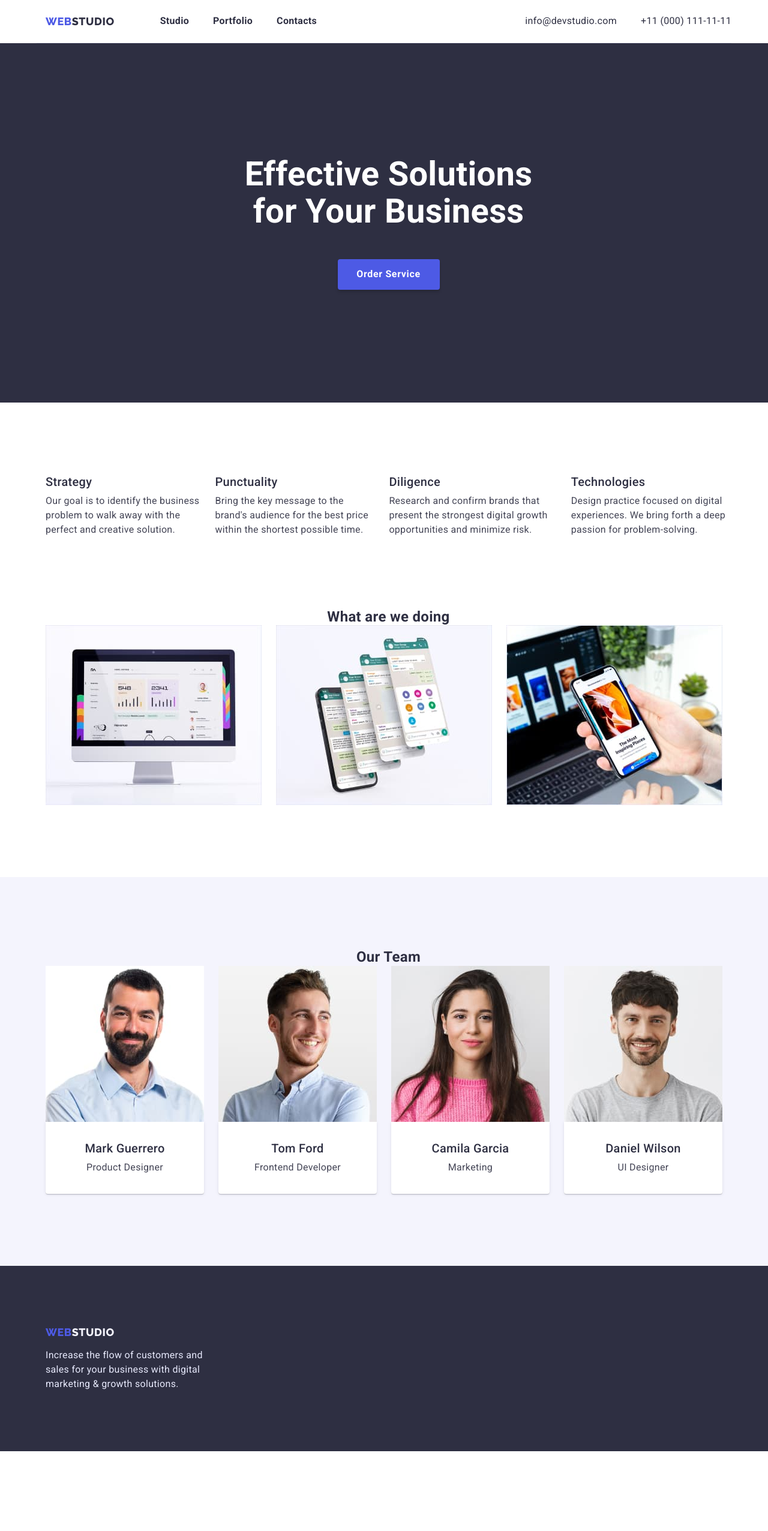
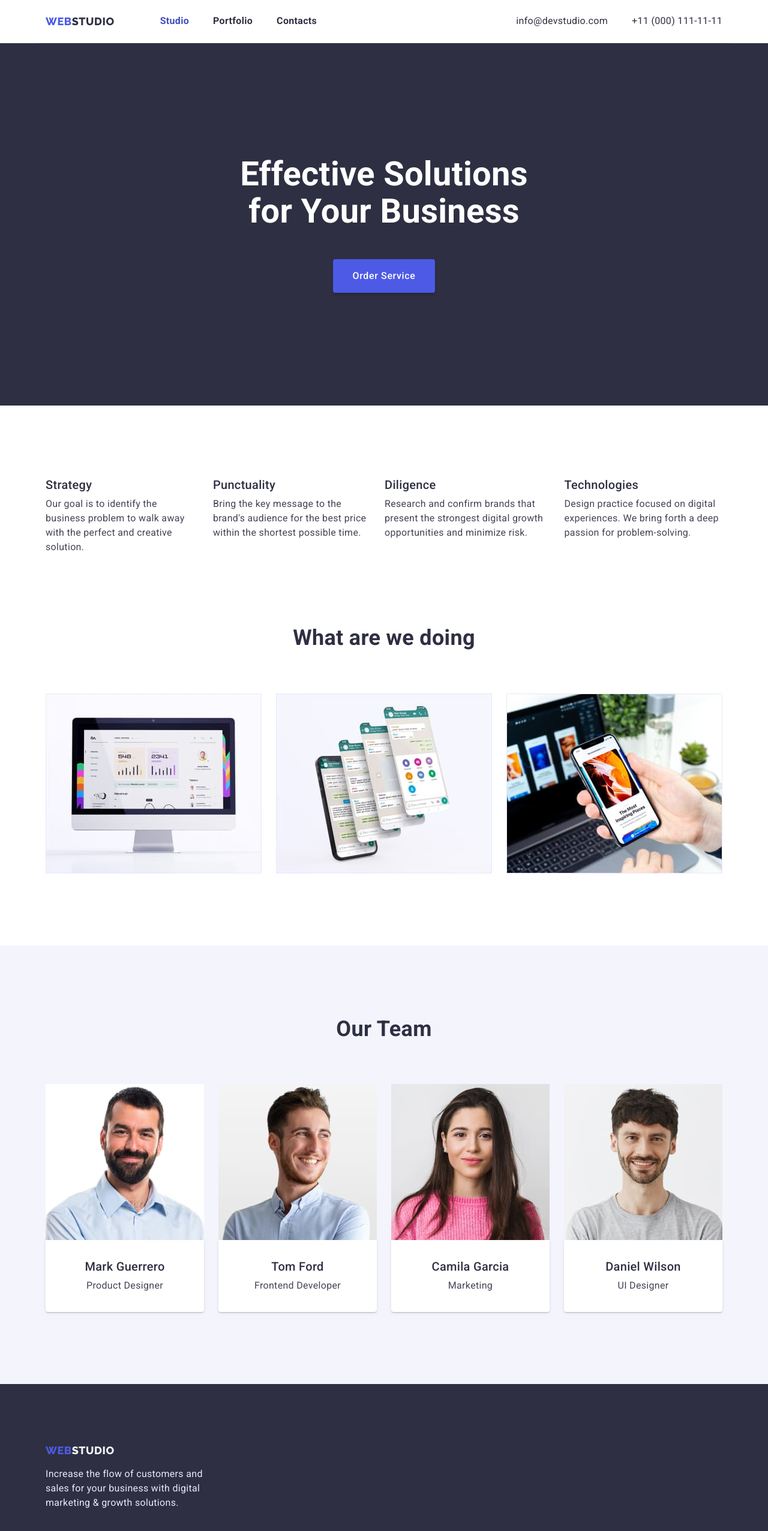
Before and after one commit to VikiSD/goit-markup-hw-03, a plain HTML site: page index.html in a window 1280 px wide. Shown: the whole page at 60% size. Before the commit the page ends 2419 px from the top, so only its background shows below. Drawn offline with Linux system fonts and the light colour scheme.

Commit message:
second commit
second commit

```diff
--- a/css/styles.css
+++ b/css/styles.css
@@ -32,7 +32,7 @@ body {
 .conteiner{
   width: 1158px;
   padding-left: 15px;
-  padding-left: 15px;
+  padding-right: 15px;
   outline: none;
   margin: 0 auto;
 }
@@ -46,17 +46,20 @@ body {
   font-size: 18px;
   letter-spacing: 0.03em;
   text-transform: uppercase;
+}
+
+.header-navigation>a{
   margin-right: 76px;
 }
-
 .header a {
   line-height: 1.3;
   color: var(--secondary-dark-color);
+  padding-top: 24px;
+  padding-bottom: 24px;
+
 }
-.footer a {
-  line-height: 1.2;
-  color: var(--secondary-light-color);
-}
+
+
 .web {
   color: var(--accent-color);
 }
@@ -76,8 +79,6 @@ body {
   display: flex;
   align-items: center;
   margin-right: auto;
-  padding-top: 24px;
-  padding-bottom: 24px;
 }
 .header-list{
   display: flex;
@@ -95,7 +96,10 @@ body {
   line-height: 1.5;
   letter-spacing: 0.02em;
   color: var(--main-font-color);
+  padding-top: 24px;
+  padding-bottom: 24px;
 }
+
 
 .nav-link{
   margin-right: 40px;
@@ -114,6 +118,8 @@ body {
   line-height: 1.5;
   letter-spacing: 0.02em;
   color: var(--secondary-font-color);
+  padding-top: 24px;
+  padding-bottom: 24px;
 }
 .tel{
   margin-left: 40px;
@@ -123,7 +129,7 @@ body {
 .navigation:hover,
 .navigation:focus,
 .mail-link:hover,
-.mail-link:focus {
+.mail-link:focus{
   color: var(--secondary-accent-color);
 }
 
@@ -131,7 +137,9 @@ body {
   list-style: none;
 }
 
-
+.navigation.current{
+  color: var(--secondary-accent-color);
+}
 
 /*Body*/
 
@@ -147,32 +155,26 @@ body {
 
 .hero h1 {
   font-style: normal;
-  font-weight: 600;
+  font-weight: 700;
   font-size: 56px;
   line-height: 1.1;
   color: var(--main-light-color);
-  margin-bottom: 48px;
+  margin: 0 auto 48px;
   max-width: 494px;
   display: flex;
-  flex-direction: row;
   text-align: center;
-  align-items: center;
-  justify-content: center;
-  margin-left: auto;
-  margin-right: auto;
-  justify-self: center;
+
+
 }
 
 .service-btn {
   font-style: normal;
-  font-weight: 600;
+  font-weight: 500;
   font-size: 16px;
   line-height: 1.2;
-  padding: 16px, 32px;
-  width: 170px;
-  height: 51px;
-  left: 635px;
-  top: 432px;
+  padding: 16px 32px;
+  height: 56px;
+  min-width: 169px;
   color: var(--main-light-color);
   border: none;
   cursor: pointer;
@@ -180,10 +182,7 @@ body {
   flex-direction: row;
   text-align: center;
   align-items: center;
-  justify-content: center;
-  margin-left: auto;
-  margin-right: auto;
-  justify-self: center;
+  margin:0 auto;
   background-color: var(--accent-color);
   box-shadow: 0px 4px 4px rgba(0, 0, 0, 0.15);
   border-radius: 4px;
@@ -195,6 +194,10 @@ body {
   display: flex;
   justify-content: center;
   margin: 0 auto;
+  flex-direction: row;
+  text-align: center;
+  align-items: center;
+  justify-self: center;
 }
 
 .service-btn:hover,
@@ -230,8 +233,7 @@ body {
 }
 
 .portfolio-btn{
- display: flex;
- gap: 24px;
+  gap: 24px;
  margin-bottom: 72px;
  margin-top: 96px;
  display: flex;
@@ -247,29 +249,31 @@ body {
 .portfolio-cards{
   display: flex;
   flex-wrap: wrap;
+  gap: 48px 24px;
   background-color: var(--main-light-color);
-  flex-basis:calc((100%-24)/3);
+}
+
+.portfolio-cards>li{
+box-sizing: inherit;
+}
+
+.portfolio-project{
   margin-bottom: 120px;
 }
-.portfolio-cards>li{
-  margin-right: 24px;
-  border: 1px solid #E7E9FC;
 
-}
-.portfolio-cards>li:nth-child(3n + 3){
-  margin-right: 0;
-}
-.portfolio-cards>li:nth-child(-n + 6){
-  margin-bottom: 48px;
-}
 .card-text{
   padding-top: 32px;
   padding-bottom: 32px;
   padding-left: 16px;
+  border: 1px solid #E7E9FC;
 }
 
 .card-text>h3{
   margin-bottom: 8px;
+}
+
+.projects {
+  text-decoration: none;
 }
 .our-adv{
   padding-top: 120px;
@@ -282,7 +286,6 @@ body {
   line-height: 1.1;
   /* identical to box height, or 111% */
   text-transform: capitalize;
-
 }
 
 .our-adv-item{
@@ -302,19 +305,18 @@ body {
 
 .we-doing-item{
   display: flex;
+  gap: 24px;
 }
 .we-doing{
   padding-bottom: 120px;
 }
 
-.we-doing-item>li{
-  margin-right: 24px;
-}
-.we-doing-item>li:last-child{
-  margin-right: 0;
-}
 .we-doing>.conteiner>h2,
 .team>.conteiner>h2{
+  font-style: normal;
+  font-weight: 700;
+  font-size: 36px;
+  line-height: 1.11;
   display: flex;
   flex-direction: row;
   text-align: center;
@@ -323,7 +325,9 @@ body {
   margin-left: auto;
   margin-right: auto;
   justify-self: center;
+  margin-bottom: 72px;
 }
+
 .team {
   background-color: var(--secondary-light-color);
   padding-top: 120px;
@@ -332,22 +336,19 @@ body {
 
 .team-item{
   display: flex;
+  gap: 24px;
 }
 
 .team-item>li{
-  margin-right: 24px;
   background-color: var(--main-light-color);
+
 }
-.team-item>li:last-child{
-margin-right: 0;
-}
+
 .team-card{
-  padding-top: 32px;
-  padding-bottom: 32px;
-  display: flex;
-  flex-direction: column;
+  padding: 32px 16px;
   justify-content: center;
   align-items: center;
+  text-align: center;
   border-radius: 0px 0px 4px 4px;
   box-shadow: 0px 1px 6px rgba(46, 47, 66, 0.08), 0px 1px 1px rgba(46, 47, 66, 0.16), 0px 2px 1px rgba(46, 47, 66, 0.08);
 }
@@ -374,13 +375,22 @@ margin-right: 0;
   color: var(--secondary-font-color);
 }
 
-.projects {
-  text-decoration: none;
-}
+
 
 /* Footer */
 .footer {
   background-color: var(--secondary-dark-color);
+  padding-top: 100px;
+  padding-bottom: 100px;
+}
+
+.footer a {
+  line-height: 1.2;
+  color: var(--secondary-light-color);
+  width: 115px;
+  height: 22px;
+  display:block;
+  margin-bottom: 16px;
 }
 
 .footer p{
@@ -390,10 +400,5 @@ margin-right: 0;
   line-height: 1.5;
   color: var(--third-light-color);
   max-width: 264px;
-  margin-top: 16px;
+
 }
-
-.footer>.conteiner{
-  padding-top: 100px;
-  padding-bottom: 100px;
-}
--- a/index.html
+++ b/index.html
@@ -6,7 +6,7 @@
     <meta name="viewport" content="width=device-width, initial-scale=1.0">
     <title>Main Page</title>
     <link href="https://fonts.googleapis.com/css2?family=Raleway:wght@800&family=Roboto:wght@400;500;700;900&display=swap" rel="stylesheet">
-    <link rel="stylesheet" href="./css/normalize.css">
+    <link rel="stylesheet" href="./css/modern-normalize.css">
     <link rel="stylesheet" href="./css/styles.css">
 </head>
 <body>
@@ -15,14 +15,14 @@
             <nav class="header-navigation">
                 <a href="./index.html" class="logo"><span class="web">Web</span>Studio</a>
                 <ul class="list header-list">
-                    <li class="nav-link"><a href="./index.html" class="navigation">Studio</a></li>
+                    <li class="nav-link"><a href="./index.html" class="navigation current">Studio</a></li>
                     <li class="nav-link"><a href="./portfolio.html" class="navigation">Portfolio</a> </li>
                     <li class="nav-link"><a href="#" class="navigation">Contacts</a></li>
                 </ul>
             </nav>
             <ul class="list header-link">
-                 <li><a href="mailto:info@devstudio.com" class="mail-link">info@devstudio.com</a></li>
-                 <li><a href="tel:+11(000)1111111" class="tel">+11 (000) 111-11-11</a></li>
+                 <li><a href="mailto:info@devstudio.com" class="mail-link current">info@devstudio.com</a></li>
+                 <li><a href="tel:+11(000)1111111" class="tel current">+11 (000) 111-11-11</a></li>
             </ul>
         </div>
     </header>
```
Also changed, not shown: portfolio.html (+3 -3 lines), css/modern-normalize.css (renamed from css/normalize.css).
